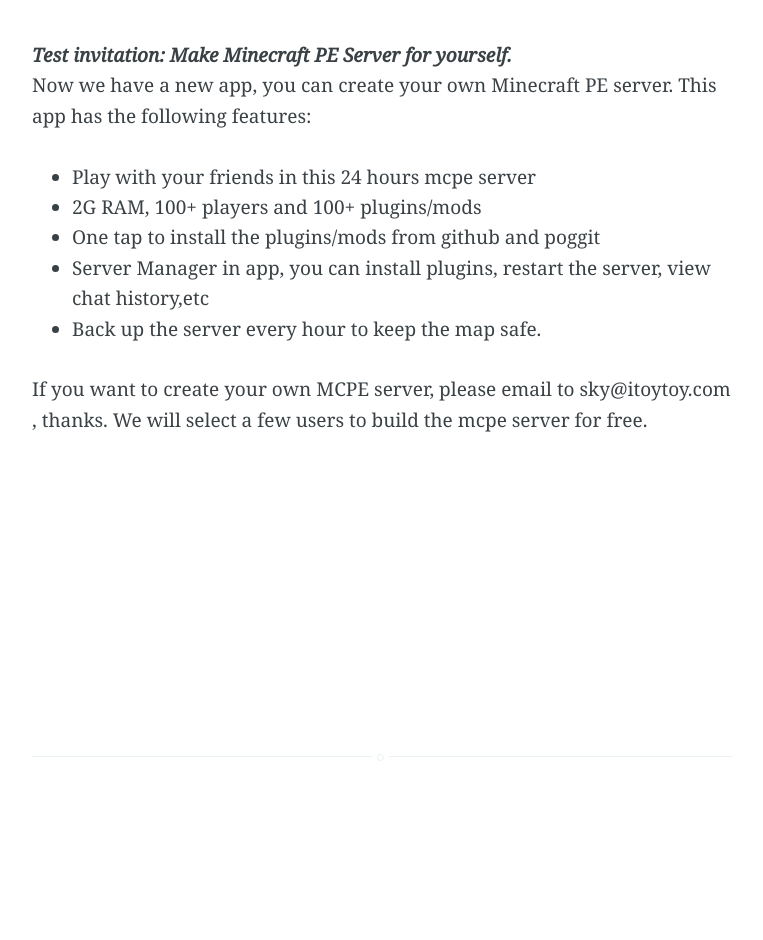
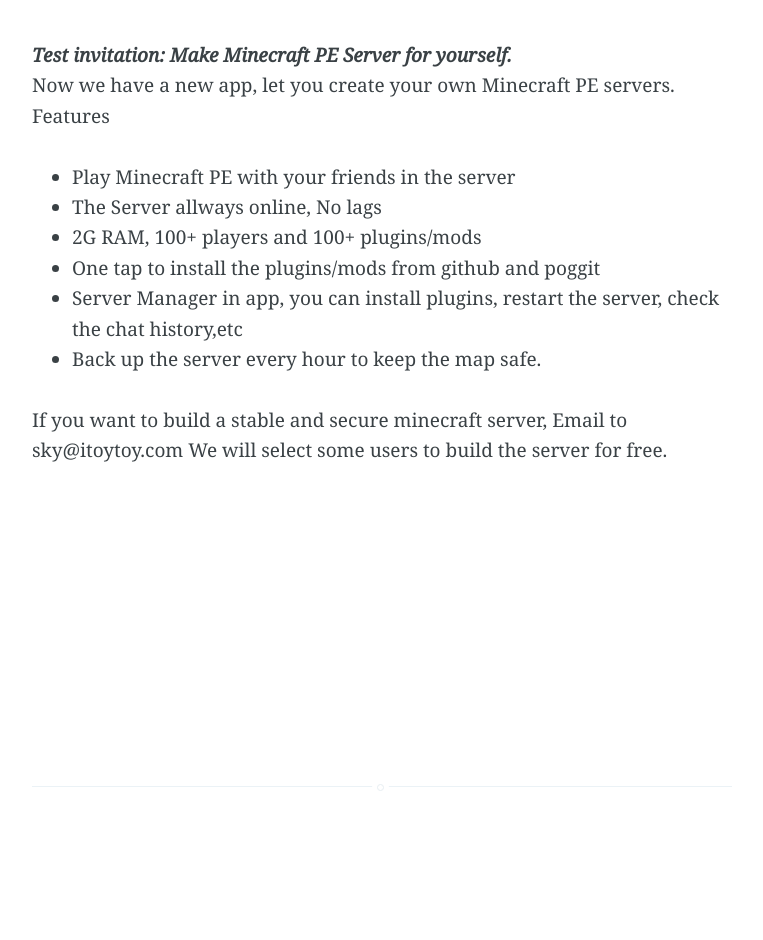
Before and after one commit to Minecraft-PE-Servers/Minecraft-PE-Servers.github.io, a Jekyll site: the page built from _posts/2016-06-10-mineserver-feedback.md, in a window 1280 px wide. Shown: the whole page, without its empty margins (258-1021 px from the left). Built offline with Jekyll 4.4.1, drawn with Linux system fonts in a browser that asks for light colours.

Commit message:
Update 2016-06-10-mineserver-feedback.md

```diff
--- a/_posts/2016-06-10-mineserver-feedback.md
+++ b/_posts/2016-06-10-mineserver-feedback.md
@@ -7,13 +7,14 @@
 question: false
 ---
 ***Test invitation: Make Minecraft PE Server for yourself.***
-Now we have a new app, you can create your own Minecraft PE server.
-This app has the following features:
-- Play with your friends in this 24 hours mcpe server
+Now we have a new app, let you create your own Minecraft PE servers.
+Features
+- Play Minecraft PE with your friends in the server
+- The Server allways online, No lags
 - 2G RAM, 100+ players and 100+ plugins/mods
 - One tap to install the plugins/mods from github and poggit
-- Server Manager in app, you can install plugins, restart the server, view chat history,etc
+- Server Manager in app, you can install plugins, restart the server, check the chat history,etc
 - Back up the server every hour to keep the map safe.
 
-If you want to create your own MCPE server, please email to sky@itoytoy.com , thanks.
-We will select a few users to build the mcpe server for free.
+If you want to build a stable and secure minecraft server, Email to sky@itoytoy.com
+We will select some users to build the server for free.
```
